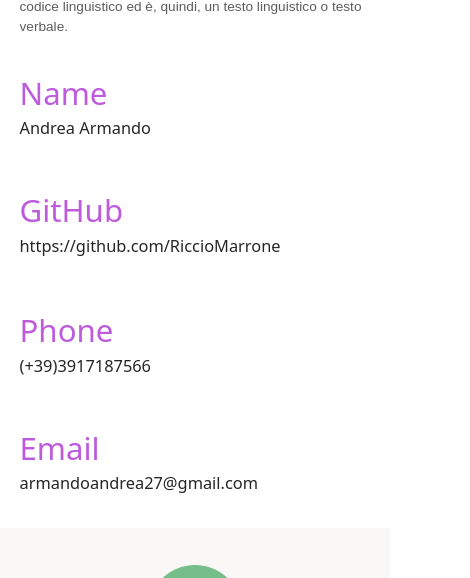
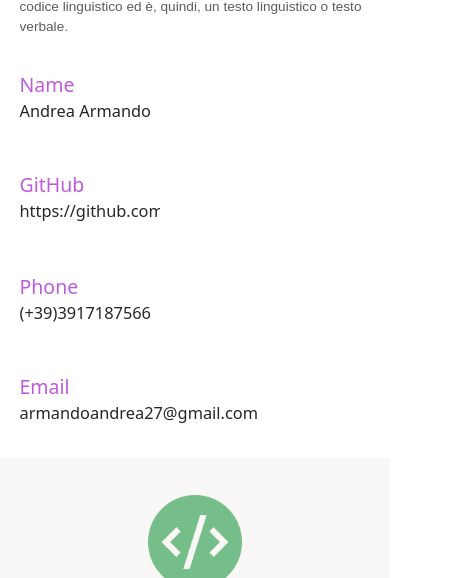
Before and after one commit to RiccioMarrone/portfoglio, a React (Vite) app: page / in a window 390 px wide. Shown: the part 926-1504 px from the top of the page, 470 px wide, since content can reach past the window. Built offline with nearby package versions, Linux system fonts and the light colour scheme.

Commit message:
modifica

```diff
--- a/src/atom/SectionDown.jsx
+++ b/src/atom/SectionDown.jsx
@@ -37,15 +37,15 @@ const SectionDown = ({about}) => {
         <div className='article_right--box'>
           <h1 className='article_right--box--p1'>There is all About me</h1>
           <p className='article_right--box--p2'>Un testo è un insieme organizzato di parole, corretto nella forma e coerente nel contenuto, usato per comunicare un messaggio di senso compiuto. Il tipo di testo di cui parliamo è fatto "di parole", ossia di segni verbali del codice linguistico ed è, quindi, un testo linguistico o testo verbale.</p>
-          <motion.span ref = {ref} variants = {boxVariant2} initial ="hidden" animate = {control}  transition = {{duration:"0.5",linear:"ease"}} >
+          <span  >
             <p className='article_right--box--p3'>Name  <br/> <p className='article_right--box--p4'>Andrea Armando</p></p>
             <p className='article_right--box--p3'>GitHub  <br/> <a style = {{textDecoration:"none"}} href='https://github.com/RiccioMarrone'><p className='article_right--box--p4' style={{overflow:"hidden"}}>https://github.com/RiccioMarrone</p></a> </p>
-          </motion.span>
+          </span>
 
-          <motion.span ref = {ref} variants = {boxVariant2} initial ="hidden" animate = {control} transition = {{duration:"0.5",linear:"ease"}}>
+          <span >
             <p className='article_right--box--p3'>Phone <br/> <p className='article_right--box--p4'>(+39)3917187566</p></p>
             <p className='article_right--box--p3'>Email  <br/> <p className='article_right--box--p4'>armandoandrea27@gmail.com</p></p>
-          </motion.span>
+          </span>
         </div>
       </article>
 
--- a/src/stili/style.css
+++ b/src/stili/style.css
@@ -498,6 +498,7 @@ aside{
         height: 70vh;
 
 
+
     }
     .section_wrapper{
         flex-direction: column;
@@ -518,6 +519,7 @@ aside{
         height: 60%;
         min-height: 100px;
         width: 100%;
+
         position: relative;
 
 
@@ -529,6 +531,7 @@ aside{
     .section_wrapper--left--box--p1{
 
         width: 60%;
+
         margin: 0 20%;
         min-width: 10vw;
         height: auto;
@@ -644,13 +647,13 @@ aside{
 
     }
     .article_right--box--p3{
-        font-size: 8vw;
+        font-size: 5vw;
 
     }
     .article_right--box--p4{
         font-size:4.2vw;
         width: auto;
-
+        max-width: 40%;
     }
     aside{
         min-height: 600px;
```
